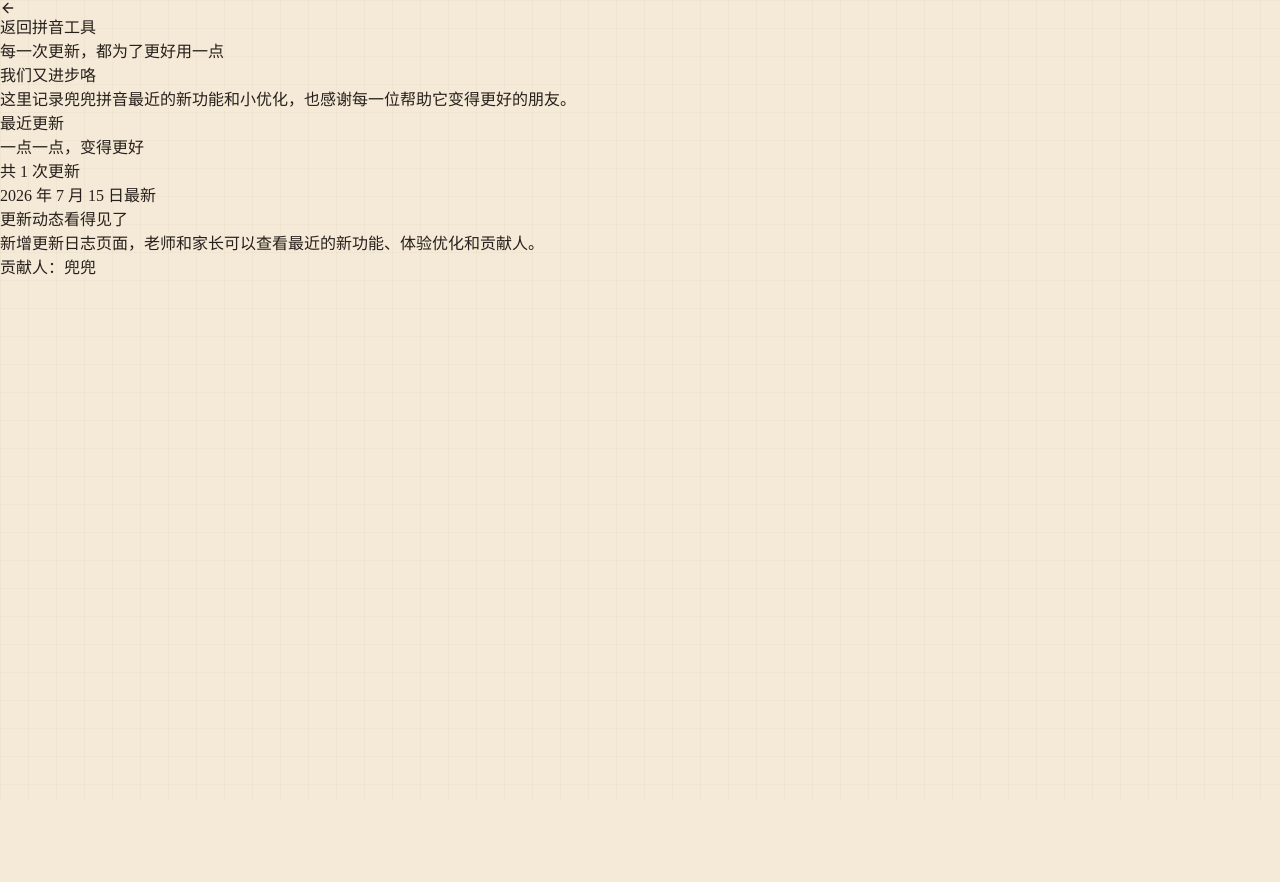
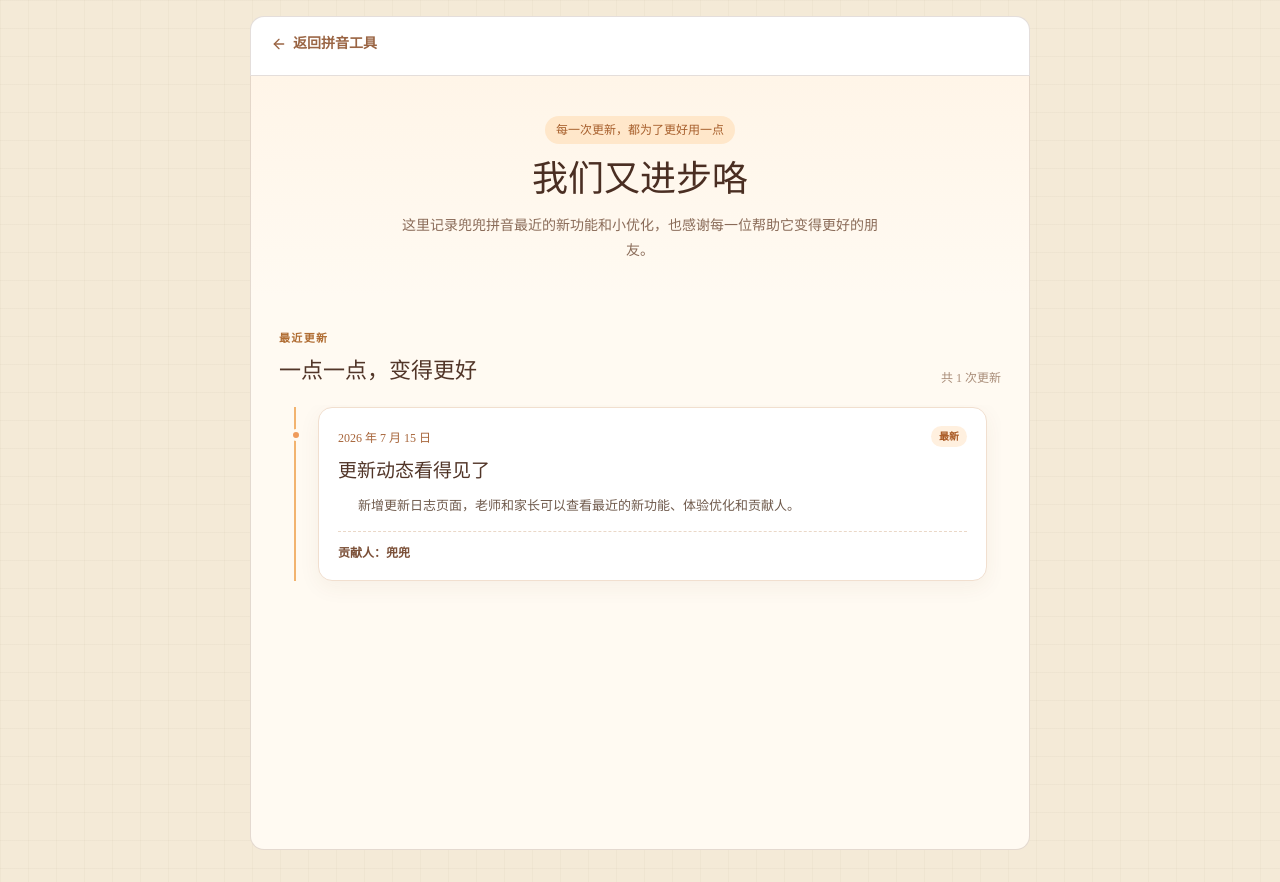
Before and after one commit to coder-liuwei/doudoupinyin, a React (Vite) app: page /changelog in a window 1280 px wide. Before the commit the page ends 800 px from the top, so only its background shows below. Built offline with nearby package versions, Linux system fonts and the light colour scheme.

Commit message:
style: add scrollable changelog timeline

```diff
--- a/src/styles/global.css
+++ b/src/styles/global.css
@@ -77,6 +77,200 @@ button:disabled {
   color: #6b5140;
   font-size: 15px;
   line-height: 1.55;
+}
+
+.hero-changelog-link {
+  flex: 0 0 auto;
+  margin-left: auto;
+  border: 1px solid rgba(157, 52, 40, 0.24);
+  border-radius: 999px;
+  padding: 7px 12px;
+  color: #8d352b;
+  background: rgba(255, 252, 242, 0.72);
+  font-size: 13px;
+  font-weight: 700;
+  text-decoration: none;
+}
+
+.hero-changelog-link:hover {
+  background: #fffaf0;
+}
+
+.changelog-shell {
+  width: min(780px, calc(100% - 32px));
+  margin: 0 auto;
+  padding: 16px 0 32px;
+}
+
+.changelog-backbar {
+  padding: 16px 20px;
+  border: 1px solid rgba(86, 54, 32, 0.16);
+  border-radius: 14px 14px 0 0;
+  background: #fff;
+}
+
+.changelog-backlink {
+  display: inline-flex;
+  align-items: center;
+  gap: 6px;
+  color: #9a6544;
+  font-size: 14px;
+  font-weight: 700;
+  text-decoration: none;
+}
+
+.changelog-hero {
+  padding: 40px 28px 34px;
+  border-inline: 1px solid rgba(86, 54, 32, 0.16);
+  text-align: center;
+  background: linear-gradient(180deg, #fff5e8 0%, #fffaf2 100%);
+}
+
+.changelog-kicker {
+  display: inline-block;
+  margin-bottom: 14px;
+  border-radius: 999px;
+  padding: 5px 11px;
+  color: #a75f2c;
+  background: #ffe7ca;
+  font-size: 12px;
+}
+
+.changelog-hero h1 {
+  margin: 0;
+  color: #4a2e22;
+  font-family: "Songti SC", "STSong", serif;
+  font-size: 36px;
+  line-height: 1.2;
+}
+
+.changelog-hero p {
+  max-width: 500px;
+  margin: 12px auto 0;
+  color: #8a6b58;
+  font-size: 14px;
+  line-height: 1.8;
+}
+
+.changelog-section {
+  padding: 28px;
+  border: 1px solid rgba(86, 54, 32, 0.16);
+  border-top: 0;
+  border-radius: 0 0 14px 14px;
+  background: #fffaf2;
+}
+
+.changelog-section-head,
+.changelog-entry-meta {
+  display: flex;
+  align-items: flex-end;
+  justify-content: space-between;
+  gap: 16px;
+}
+
+.changelog-eyebrow {
+  color: #b06d33;
+  font-size: 11px;
+  font-weight: 800;
+  letter-spacing: 0.12em;
+}
+
+.changelog-section h2 {
+  margin: 5px 0 0;
+  color: #513528;
+  font-size: 22px;
+}
+
+.changelog-count {
+  color: #a98d79;
+  font-size: 12px;
+}
+
+.changelog-scroll {
+  height: min(52vh, 520px);
+  min-height: 320px;
+  margin-top: 18px;
+  overflow-y: auto;
+  padding: 2px 14px 4px 8px;
+  scrollbar-color: #e9a76f #f7e8d9;
+}
+
+.changelog-timeline {
+  margin-left: 7px;
+  border-left: 2px solid #f2b36f;
+  padding-left: 22px;
+}
+
+.changelog-entry {
+  position: relative;
+  margin-bottom: 16px;
+  border: 1px solid #f1dfcf;
+  border-radius: 14px;
+  padding: 18px 19px;
+  background: #fff;
+  box-shadow: 0 6px 22px rgba(100, 60, 30, 0.06);
+}
+
+.changelog-entry:last-child {
+  margin-bottom: 0;
+}
+
+.changelog-entry::before {
+  position: absolute;
+  top: 21px;
+  left: -29px;
+  width: 12px;
+  height: 12px;
+  border: 3px solid #fffaf2;
+  border-radius: 50%;
+  background: #ef9b5b;
+  content: "";
+}
+
+.changelog-entry time {
+  color: #a7653a;
+  font-size: 12px;
+}
+
+.changelog-latest {
+  border-radius: 999px;
+  padding: 3px 8px;
+  color: #a95822;
+  background: #fff0df;
+  font-size: 10px;
+  font-weight: 800;
+}
+
+.changelog-entry h3 {
+  margin: 10px 0 8px;
+  color: #513528;
+  font-size: 19px;
+}
+
+.changelog-entry ul {
+  margin: 0;
+  padding-left: 20px;
+  color: #6f5a4c;
+  font-size: 13px;
+  line-height: 1.8;
+}
+
+.changelog-contributors {
+  margin: 14px 0 0;
+  border-top: 1px dashed #ead8c8;
+  padding-top: 12px;
+  color: #7b5038;
+  font-size: 12px;
+  font-weight: 700;
+}
+
+.changelog-empty {
+  margin: 24px 0 0;
+  border: 1px dashed #e4cbb5;
+  border-radius: 12px;
+  padding: 36px 20px;
+  color: #9a7b67;
+  text-align: center;
 }
 
 .workbench-layout {
@@ -961,6 +1155,39 @@ button:disabled {
     margin-bottom: 6px;
   }
 
+  .hero-changelog-link {
+    display: inline-flex;
+    margin-top: 10px;
+    margin-left: 0;
+  }
+
+  .changelog-shell {
+    width: min(100% - 20px, 760px);
+    padding-top: 10px;
+  }
+
+  .changelog-hero {
+    padding: 30px 18px 26px;
+  }
+
+  .changelog-hero h1 {
+    font-size: 30px;
+  }
+
+  .changelog-section {
+    padding: 22px 14px;
+  }
+
+  .changelog-section-head {
+    align-items: flex-start;
+  }
+
+  .changelog-scroll {
+    height: min(55vh, 480px);
+    min-height: 300px;
+    padding-right: 6px;
+  }
+
   .left-rail,
   .input-column,
   .preview-panel {
```
Also changed, not shown: 1 other file (tests, documents, lock files or other folders).
